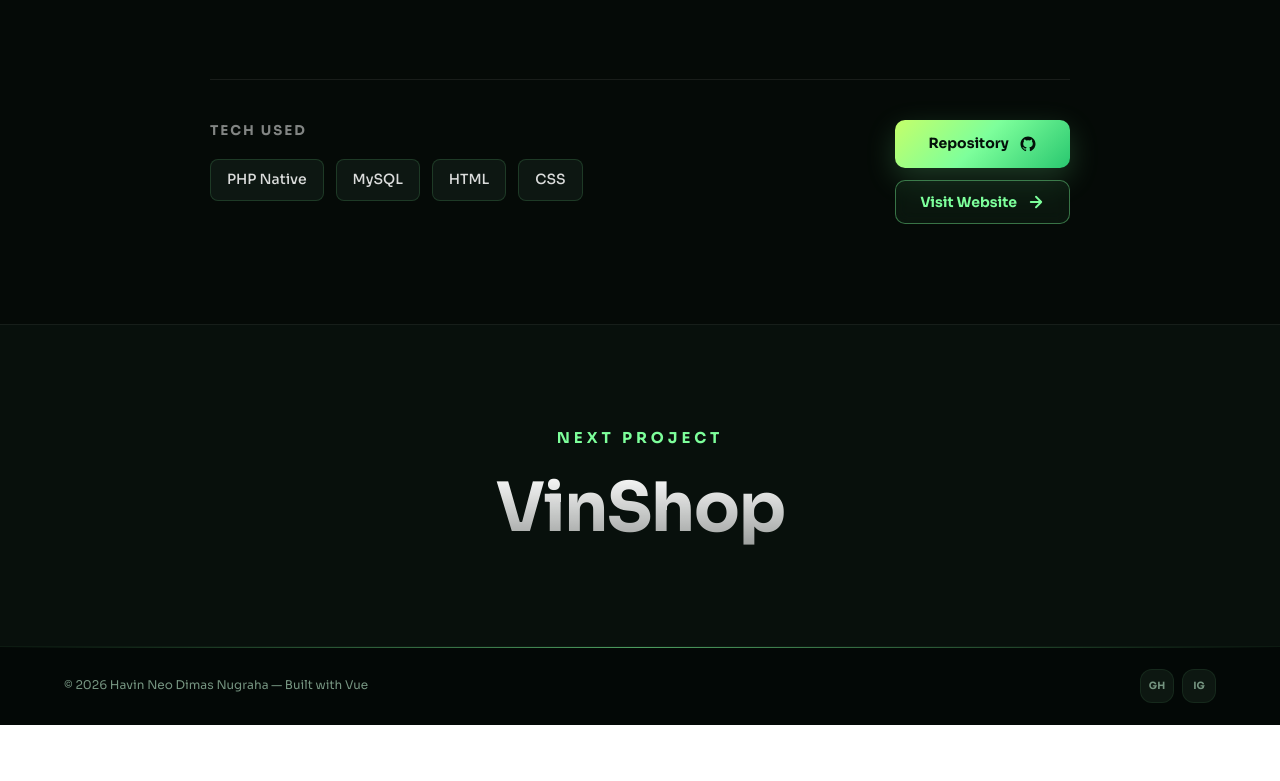
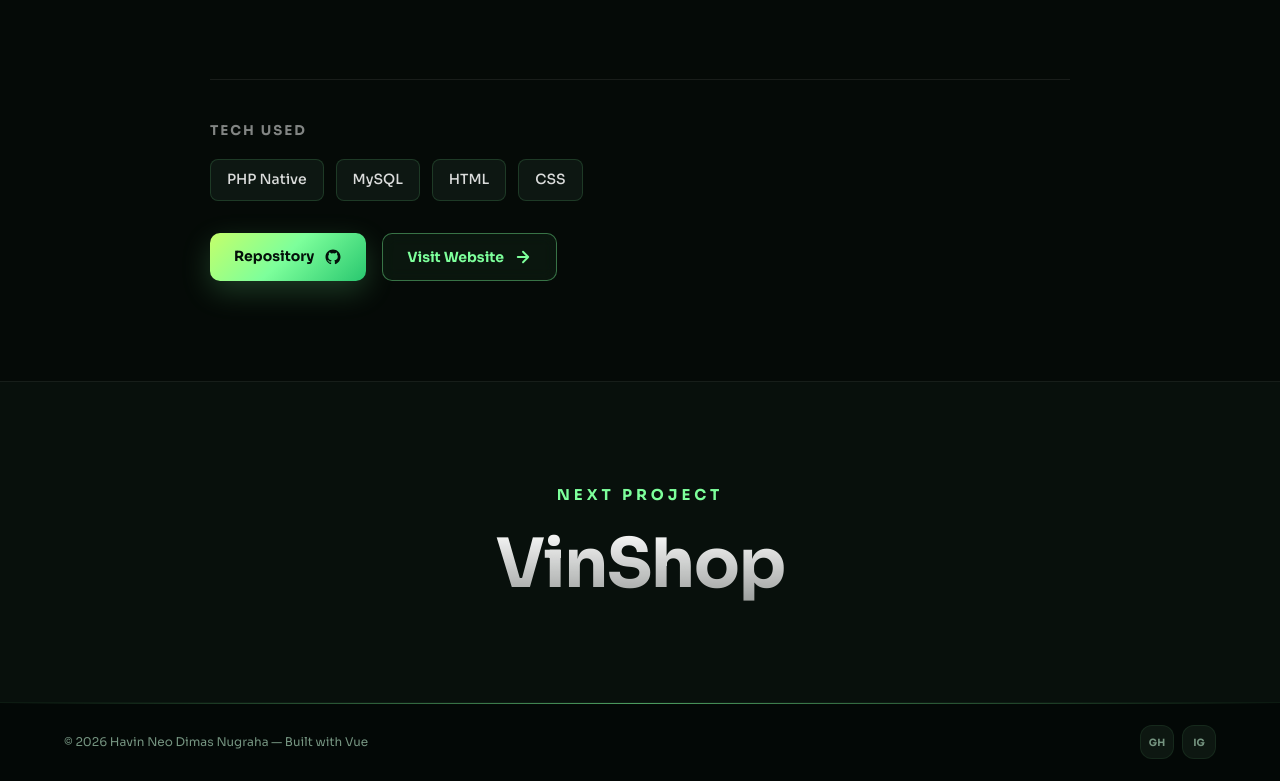
Before and after one commit to Havinoia/personal-web, a Vue app: page /project/1 in a window 1280 px wide. Shown: the part 1818-2599 px from the top of the page. Before the commit the page ends 2543 px from the top, so only its background shows below. Built offline with nearby package versions, Linux system fonts and the light colour scheme.

Commit message:
style: move action buttons below tech list for consistent project layout

```diff
--- a/src/views/project/ProjectDetailView.vue
+++ b/src/views/project/ProjectDetailView.vue
@@ -101,8 +101,8 @@ onUnmounted(() => {
             <div class="pd-tech-list">
               <span v-for="tag in project.tags" :key="tag" class="pd-tech-item">{{ tag }}</span>
             </div>
-          </div>
 
+            <!-- Action buttons moved here -->
             <div class="pd-action">
               <a v-if="project.github && project.github !== '#'" :href="project.github" target="_blank" class="pd-btn-repo">
                 Repository
@@ -116,6 +116,7 @@ onUnmounted(() => {
                   <path d="M5 12h14M12 5l7 7-7 7" stroke-linecap="round" stroke-linejoin="round"/>
                 </svg>
               </button>
+            </div>
           </div>
         </div>
       </div>
@@ -347,6 +348,7 @@ onUnmounted(() => {
   display: flex;
   flex-wrap: wrap;
   gap: 12px;
+  margin-bottom: 32px;
 }
 
 .pd-tech-item {
@@ -362,8 +364,9 @@ onUnmounted(() => {
 .pd-action {
   flex-shrink: 0;
   display: flex;
-  flex-direction: column;
-  gap: 12px;
+  flex-direction: row;
+  flex-wrap: wrap;
+  gap: 16px;
 }
 
 .pd-btn-repo, .pd-btn-ghost {
```
Lines whose indentation alone changed are shown as unchanged.
